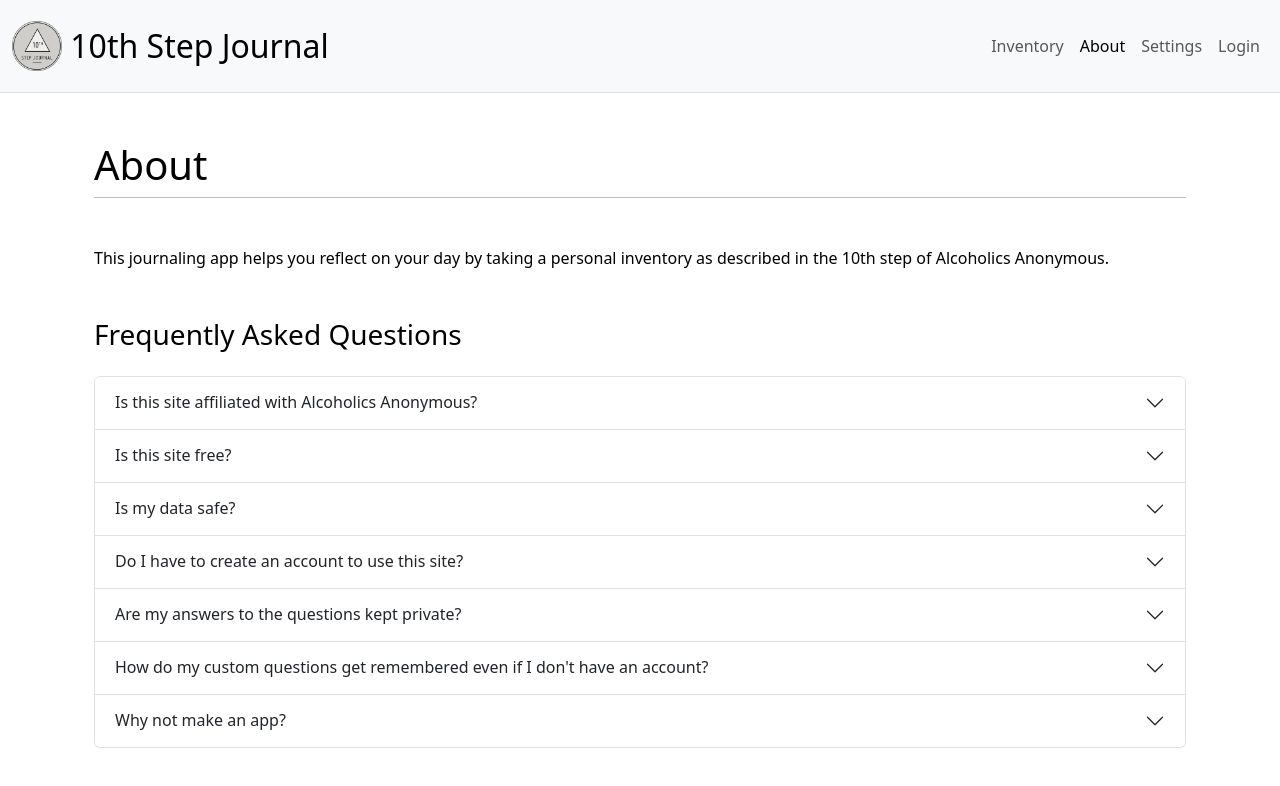
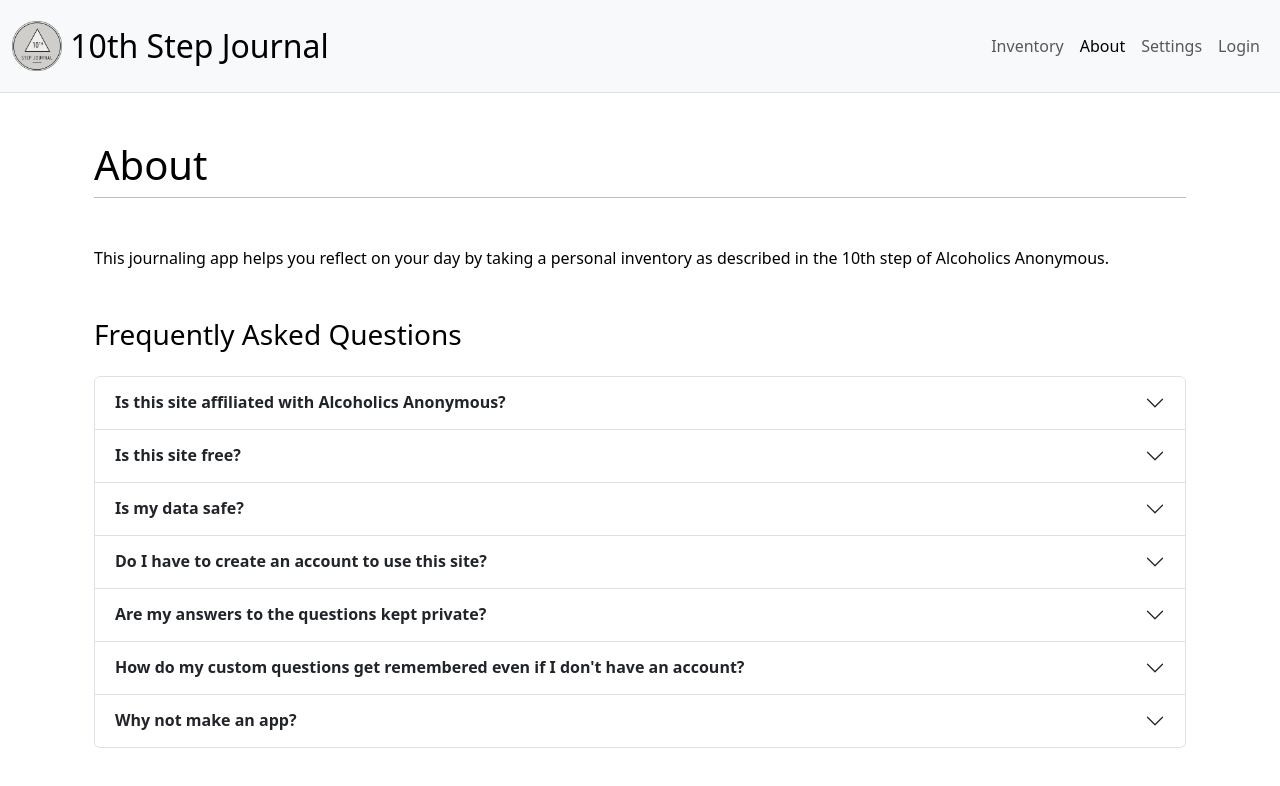
Before and after one commit to s-gruneberg/10step-journal, a React (Vite) app in the folder frontend/: page /about in a window 1280 px wide. Shown: the top 786 px of the page. Built offline with nearby package versions, Linux system fonts and the light colour scheme.

Commit message:
added bold to faq, save button changed to complete, modified login/register to say coming soon

```diff
--- a/frontend/src/pages/About.tsx
+++ b/frontend/src/pages/About.tsx
@@ -1,7 +1,7 @@
 // pages/About.tsx
 import Accordion from 'react-bootstrap/Accordion';
-import { useDarkMode } from '../context/DarkModeContext';
-
+import { useDarkMode } from '../context/DarkModeContext'
+import "./about.css"
 export default function About() {
     const { darkMode } = useDarkMode();
 
--- a/frontend/src/pages/Inventory.tsx
+++ b/frontend/src/pages/Inventory.tsx
@@ -207,12 +207,12 @@ export default function Inventory() {
                         onClick={handleSave}
                         disabled={isSaving}
                     >
-                        {isSaving ? 'Saving...' : 'Save'}
+                        {isSaving ? 'Saving...' : 'Complete'}
                     </button>
                 )}
                 {!isAuthenticated && (
-                    <div className="text-muted">
-                        <small>Sign in to save your entries</small>
+                    <div className="text-body-secondary">
+                        <small>Sign in to keep track of usage streaks</small>
                     </div>
                 )}
             </div>
--- a/frontend/src/pages/Login.tsx
+++ b/frontend/src/pages/Login.tsx
@@ -27,7 +27,7 @@ export default function Login() {
                 <div className="col-md-6 col-lg-4">
                     <div className={`card ${darkMode ? 'bg-dark text-light' : ''} mt-5`}>
                         <div className="card-body">
-                            <h2 className="text-center mb-4">Login</h2>
+                            <h2 className="text-center mb-4">Login coming soon!</h2>
                             {error && (
                                 <div className="alert alert-danger" role="alert">
                                     {error}
--- a/frontend/src/pages/Register.tsx
+++ b/frontend/src/pages/Register.tsx
@@ -29,7 +29,7 @@ export default function Register() {
                 <div className="col-md-6 col-lg-4">
                     <div className={`card ${darkMode ? 'bg-dark text-light' : ''} mt-5`}>
                         <div className="card-body">
-                            <h2 className="text-center mb-4">Register</h2>
+                            <h2 className="text-center mb-4">Registration coming soon!</h2>
                             {error && (
                                 <div className="alert alert-danger" role="alert">
                                     {error}
--- a/frontend/src/pages/Settings.tsx
+++ b/frontend/src/pages/Settings.tsx
@@ -143,7 +143,7 @@ const Settings = () => {
                         </div>
                     </div>
 
-                    {/* Color Blind Mode */}
+                    {/* Color Blind Mode
                     <div className="mb-3">
                         <Form.Check
                             type="switch"
@@ -155,7 +155,7 @@ const Settings = () => {
                         <small className="text-muted d-block mt-1">
                             Enhances contrast and uses color-blind friendly color combinations
                         </small>
-                    </div>
+                    </div> */}
                 </div>
             </div>
 
--- /dev/null
+++ b/frontend/src/pages/about.css
@@ -0,0 +1,7 @@
+.accordion-button {
+    font-weight: bold;
+}
+
+.accordion-button {
+    color: blue;
+}
```
